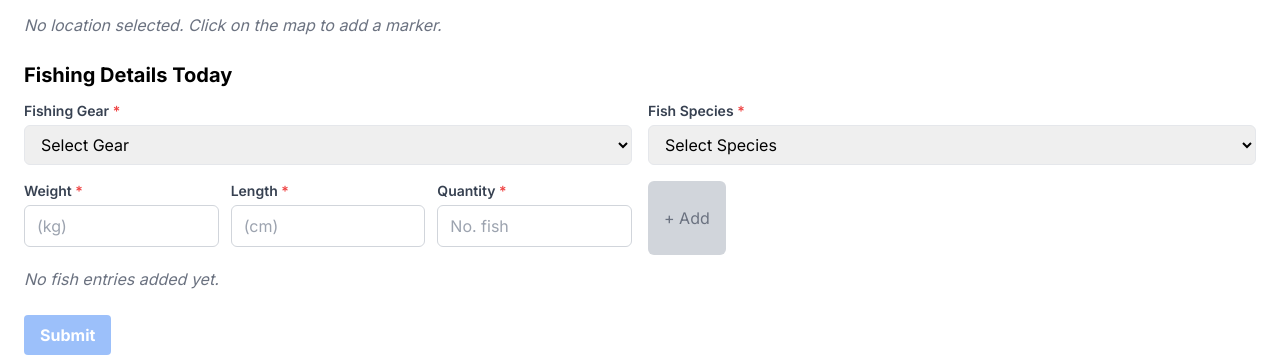
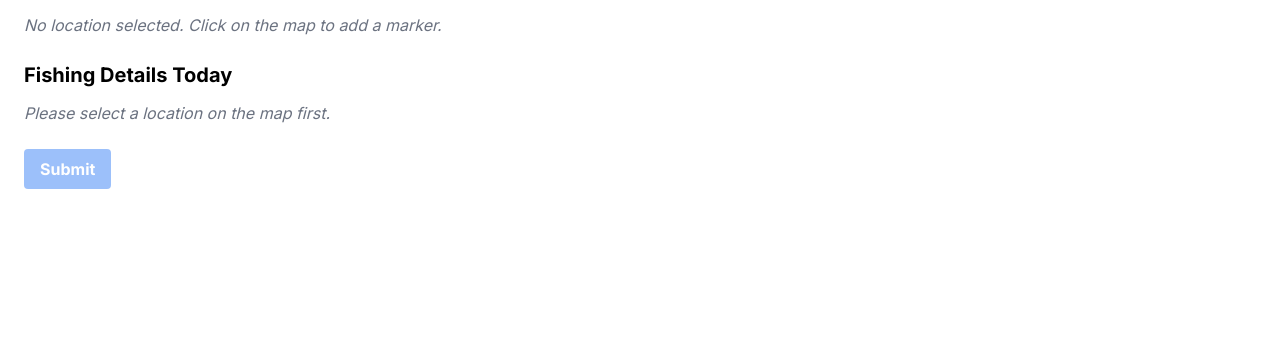
Before and after one commit to TheJabbs/Floucca, a Next.js app in the folder floucca_front/: page /effort-and-landing in a window 1280 px wide. Shown: the part 1619-1976 px from the top of the page. After the commit the page ends 1832 px from the top, so only its background shows below. Built offline with nearby package versions, Linux system fonts and the light colour scheme.

Commit message:
add selected location to fishing details

```diff
--- a/floucca_front/app/effort-and-landing/page.tsx
+++ b/floucca_front/app/effort-and-landing/page.tsx
@@ -172,6 +172,7 @@ function Page() {
         />
         <FishingDetails
           required={true}
+          selectedLocation={selectedLocation}
           todaysGears={selectedGears}
           onChange={handleFishingDetailsChange}
         />
--- a/floucca_front/components/forms-c/fishing-details-form.tsx
+++ b/floucca_front/components/forms-c/fishing-details-form.tsx
@@ -5,9 +5,17 @@ import { useFieldArray, useForm } from "react-hook-form";
 import FormInput from "../utils/form-input";
 import AddButton from "../utils/form-button";
 
+interface MapLocation {
+  id: number;
+  name: string;
+  lat: number;
+  lng: number;
+}
+
 interface FishingDetailsProps {
   required?: boolean;
   todaysGears: GearEntry[];
+  selectedLocation: MapLocation | null;
   onChange: (fishingData: FishingDetailsData) => void;
 }
 
@@ -31,7 +39,6 @@ interface FishingDetailsData {
 
 interface FormValues {
   current: {
-    location_id: number;
     gear_code: number;
     specie_code: number;
     fish_weight: number;
@@ -52,6 +59,7 @@ const FISH_SPECIES = [
 const FishingDetails: React.FC<FishingDetailsProps> = ({
   required = false,
   todaysGears,
+  selectedLocation,
   onChange,
 }) => {
   const {
@@ -64,7 +72,6 @@ const FishingDetails: React.FC<FishingDetailsProps> = ({
   } = useForm<FormValues>({
     defaultValues: {
       current: {
-        location_id: undefined,
         gear_code: undefined,
         specie_code: undefined,
         fish_weight: undefined,
@@ -89,10 +96,10 @@ const FishingDetails: React.FC<FishingDetailsProps> = ({
   const addFishEntry = () => {
     const values = getValues("current");
 
-    if (!isEntryValid(values)) return;
+    if (!isEntryValid(values) || !selectedLocation) return;
 
     append({
-      location_id: Number(values.location_id),
+      location_id: selectedLocation.id,
       gear_code: Number(values.gear_code),
       specie_code: Number(values.specie_code),
       fish_weight: Number(values.fish_weight),
@@ -100,7 +107,7 @@ const FishingDetails: React.FC<FishingDetailsProps> = ({
       fish_quantity: Number(values.fish_quantity),
     });
 
-    // Reset only the fish details, keep location and gear
+    // Reset only the fish details, keep gear
     reset({
       current: {
         ...values,
@@ -115,7 +122,7 @@ const FishingDetails: React.FC<FishingDetailsProps> = ({
 
   const isEntryValid = (values: FormValues["current"]) => {
     return (
-      values.location_id &&
+      selectedLocation &&
       values.gear_code &&
       values.specie_code &&
       values.fish_weight &&
@@ -133,12 +140,26 @@ const FishingDetails: React.FC<FishingDetailsProps> = ({
     FISH_SPECIES.find((species) => species.specie_code === code)?.specie_name ||
     "";
 
+  if (!selectedLocation) {
+    return (
+      <div className="space-y-3">
+        <h2 className="text-xl font-bold">Fishing Details Today</h2>
+        <p className="text-gray-500 italic">Please select a location on the map first.</p>
+      </div>
+    );
+  }
+
   return (
     <div className="space-y-3">
       <h2 className="text-xl font-bold">Fishing Details Today</h2>
 
+      <div className="bg-blue-50 p-3 rounded-md mb-4">
+        <p className="text-sm text-blue-800">
+          Selected Location: {selectedLocation.name} (Lat: {selectedLocation.lat.toFixed(4)}, Lng: {selectedLocation.lng.toFixed(4)})
+        </p>
+      </div>
+
       <div className="grid md:grid-cols-2 gap-4">
-
         {/* Gear Selection */}
         <div className="form-group">
           <label className="block text-gray-700 text-sm font-semibold mb-1">
@@ -148,7 +169,7 @@ const FishingDetails: React.FC<FishingDetailsProps> = ({
             {...register("current.gear_code")}
             className="w-full px-3 py-2 border rounded-md focus:outline-none focus:ring-2 focus:ring-blue-500"
           >
-            <option value={0}>Select Gear</option>
+            <option value="">Select Gear</option>
             {todaysGears.map((gear) => (
               <option key={gear.gear_code} value={gear.gear_code}>
                 {getGearName(gear.gear_code)}
@@ -166,7 +187,7 @@ const FishingDetails: React.FC<FishingDetailsProps> = ({
             {...register("current.specie_code")}
             className="w-full px-3 py-2 border rounded-md focus:outline-none focus:ring-2 focus:ring-blue-500"
           >
-            <option value={0}>Select Species</option>
+            <option value="">Select Species</option>
             {FISH_SPECIES.map((species) => (
               <option key={species.specie_code} value={species.specie_code}>
                 {species.specie_name}
@@ -212,8 +233,9 @@ const FishingDetails: React.FC<FishingDetailsProps> = ({
           <AddButton
             onClick={addFishEntry}
             disabled={!isEntryValid(currentValues)}
-            children="+ Add"
-          />
+          >
+            + Add
+          </AddButton>
         </div>
       </div>
 
```
